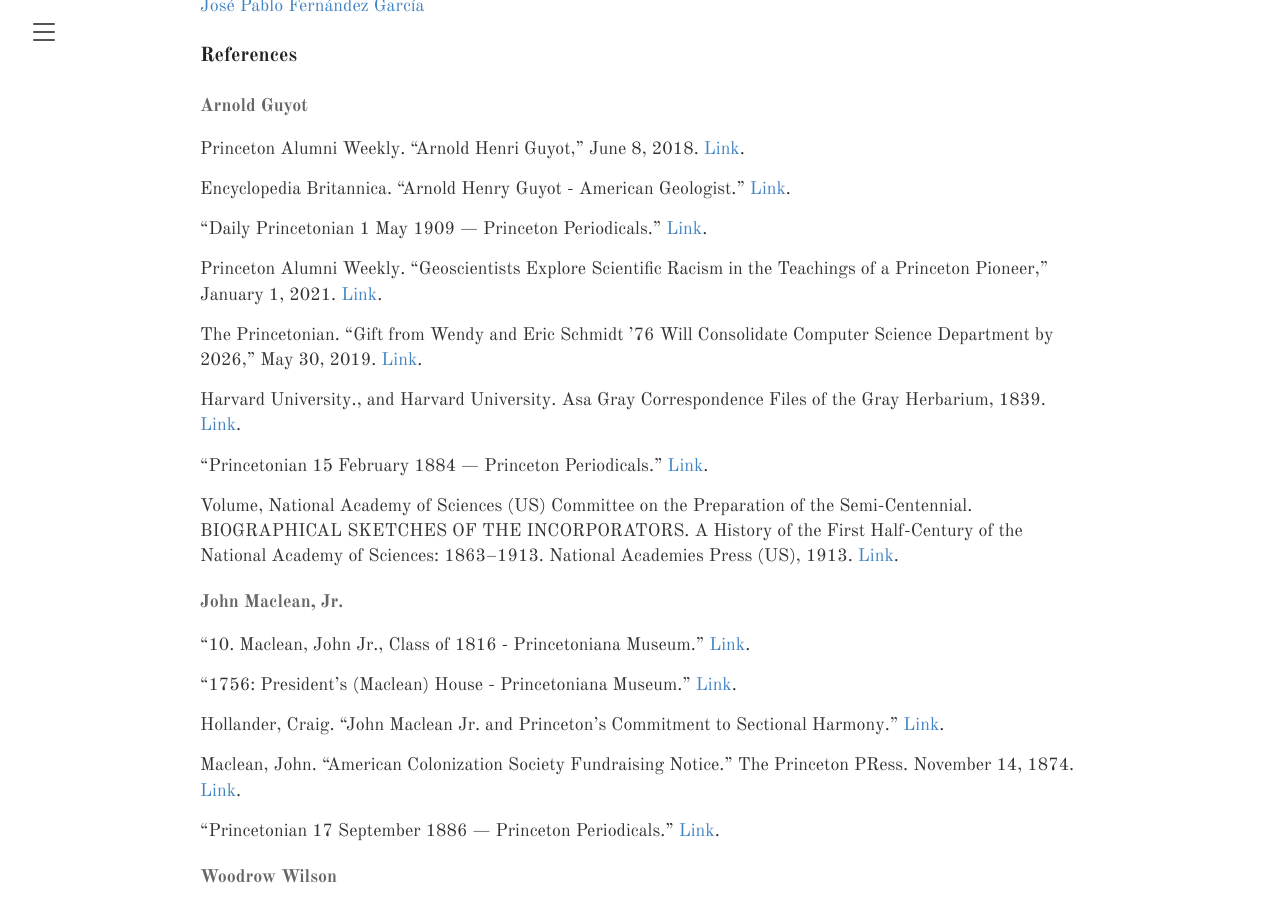
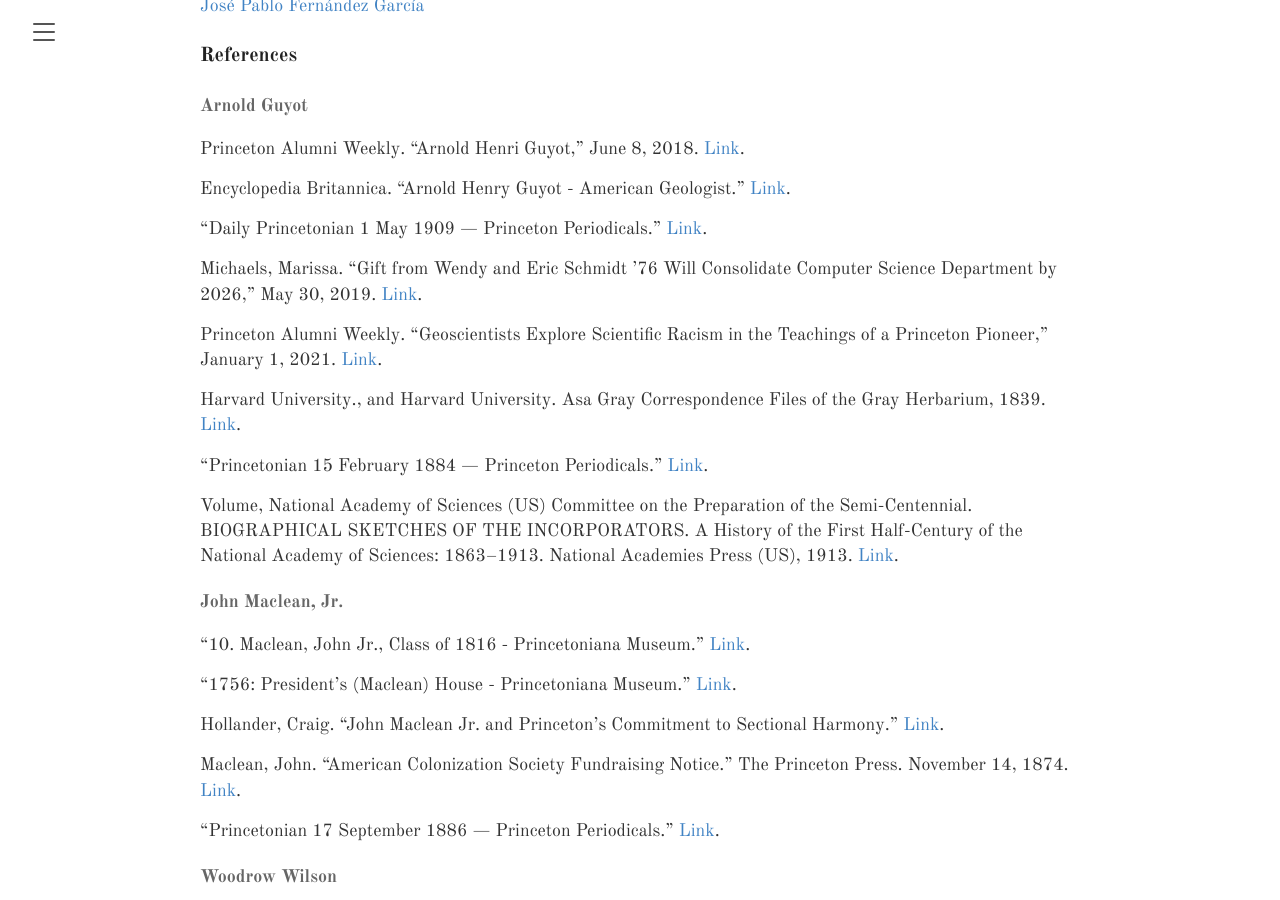
Before and after one commit to HUM-331-Princeton/princeton-lives-and-legacies, a Jekyll site: the page built from about.md, in a window 1280 px wide and 900 px high, scrolled down 872 px. Built offline with Jekyll 4.4.1, drawn with Linux system fonts in a browser that asks for light colours.

Commit message:
fix last few typos

```diff
--- a/about.md
+++ b/about.md
@@ -23,9 +23,9 @@ Encyclopedia Britannica. “Arnold Henry Guyot - American Geologist.” [Link](h
 
 “Daily Princetonian 1 May 1909 — Princeton Periodicals.” [Link](https://papersofprinceton.princeton.edu/princetonperiodicals/?a=d&d=Princetonian19090501-01.2.34).
 
+Michaels, Marissa. “Gift from Wendy and Eric Schmidt ’76 Will Consolidate Computer Science Department by 2026,” May 30, 2019. [Link](https://www.dailyprincetonian.com/article/2019/05/gift-from-eric-and-wendy-schmidt-will-consolidate-computer-science-department-by-2026).
+
 Princeton Alumni Weekly. “Geoscientists Explore Scientific Racism in the Teachings of a Princeton Pioneer,” January 1, 2021. [Link](https://paw.princeton.edu/article/geoscientists-explore-scientific-racism-teachings-princeton-pioneer).
-
-The Princetonian. “Gift from Wendy and Eric Schmidt ’76 Will Consolidate Computer Science Department by 2026,” May 30, 2019. [Link](https://www.dailyprincetonian.com/article/2019/05/gift-from-eric-and-wendy-schmidt-will-consolidate-computer-science-department-by-2026).
 
 Harvard University., and Harvard University. Asa Gray Correspondence Files of the Gray Herbarium, 1839. [Link](https://www.biodiversitylibrary.org/item/222878).
 
@@ -41,7 +41,7 @@ Volume, National Academy of Sciences (US) Committee on the Preparation of the Se
 
 Hollander, Craig. “John Maclean Jr. and Princeton’s Commitment to Sectional Harmony.” [Link](https://slavery.princeton.edu/stories/john-maclean-jr).
 
-Maclean, John. “American Colonization Society Fundraising Notice.” The Princeton PRess. November 14, 1874. [Link](https://slavery.princeton.edu/sources/american-colonization-society-fundraising-notice).
+Maclean, John. “American Colonization Society Fundraising Notice.” The Princeton Press. November 14, 1874. [Link](https://slavery.princeton.edu/sources/american-colonization-society-fundraising-notice).
 
 “Princetonian 17 September 1886 — Princeton Periodicals.” [Link](https://papersofprinceton.princeton.edu/princetonperiodicals/?a=d&d=Princetonian18860917-01.1.1).
 
```
Also changed, not shown: _posts/2021-5-5-eJohn Maclean Jr.md (+1 -1 lines), _posts/2021-5-5-fArnold Guyot.md (+2 -2 lines).
